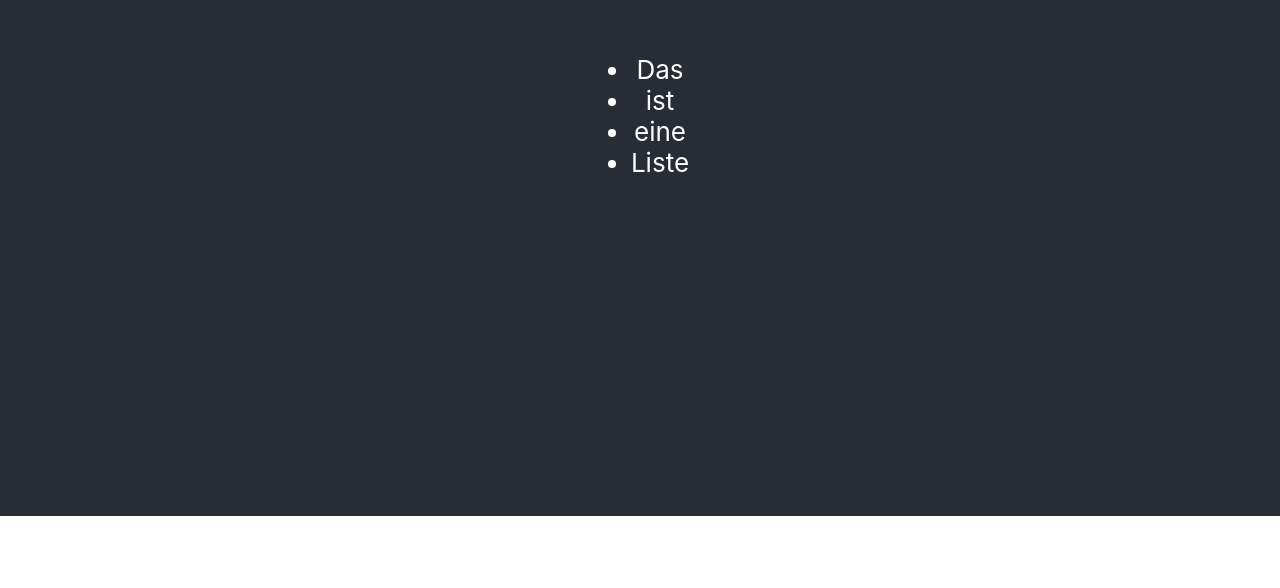
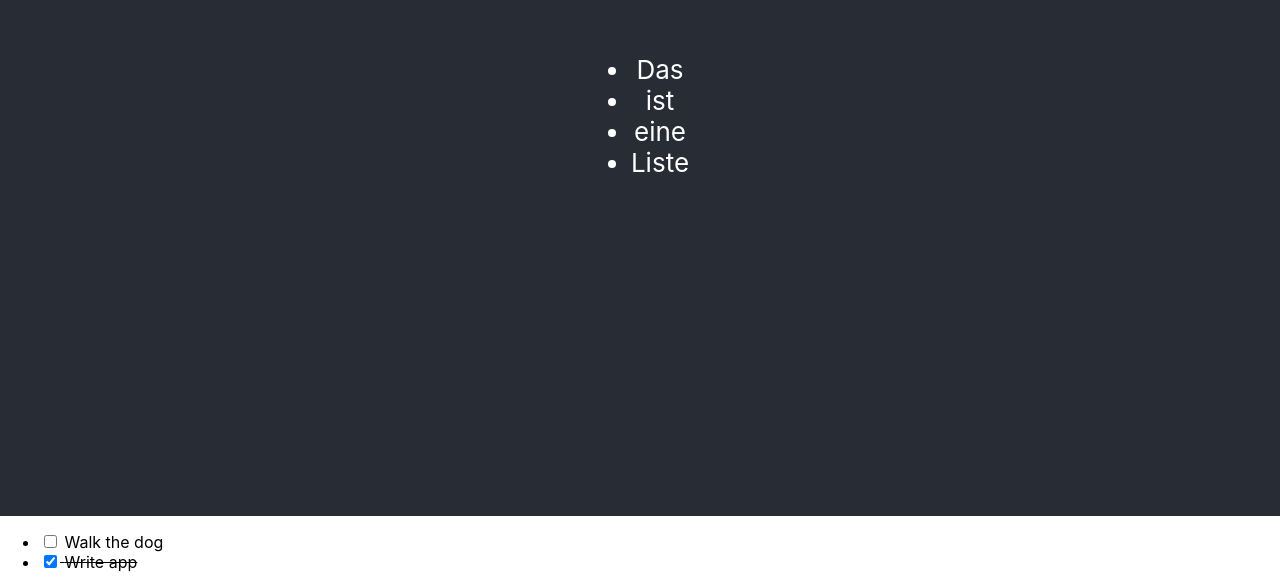
Before and after one commit to dominik-schumbert/dominik_test, a React (Create React App) app: page / in a window 1280 px wide. Shown: the part 284-872 px from the top of the page. Before the commit the page ends 800 px from the top, so only its background shows below. Built offline with nearby package versions, Linux system fonts and the light colour scheme.

Commit message:
adding a to do list

```diff
--- /dev/null
+++ b/src/ToDoApp.tsx
@@ -0,0 +1,65 @@
+import React, { ReactElement, useState } from "react";
+
+
+interface Props {
+    todo: Todo;
+    toggleToDo: ToggleTodo;
+}
+
+
+const initialTodos: Todo[] = [
+    {
+      text: 'Walk the dog',
+      complete: false,
+    },
+    {
+      text: 'Write app',
+      complete: true,
+    },
+];
+
+const TodoListItem: React.FC<Props> = ({ todo, toggleToDo }) => {
+    return (
+        <li>
+          <label
+            style={{ textDecoration: todo.complete ? 'line-through' : undefined }}
+          >
+            <input
+              type="checkbox"
+              checked={todo.complete}
+              onClick={() => {
+                toggleToDo(todo);
+              }}
+            />{' '}
+            {todo.text}
+          </label>
+        </li>
+      );
+};
+
+
+function ToDoList() {
+    const [todos, setTodos] = useState(initialTodos);
+
+    const toggleTodo = (selectedTodo: Todo) => {
+        const newTodos = todos.map((todo) => {
+          if (todo === selectedTodo) {
+            return {
+              ...todo,
+              complete: !todo.complete,
+            };
+          }
+          return todo;
+        });
+        setTodos(newTodos);
+      };
+
+    return (
+      <ul>
+        <TodoListItem todo={todos[0]} toggleToDo={toggleTodo} />
+        <TodoListItem todo={todos[1]} toggleToDo={toggleTodo} />
+      </ul>
+    );
+  }
+
+  export default ToDoList;
--- a/src/index.tsx
+++ b/src/index.tsx
@@ -2,12 +2,25 @@ import React from 'react';
 import ReactDOM from 'react-dom';
 import './index.css';
 import App from './App';
+import ToDoList from './ToDoApp';
 import MySql from './MySql';
 import reportWebVitals from './reportWebVitals';
+
+const todos: Todo[] = [
+  {
+    text: 'Walk the dog',
+    complete: false,
+  },
+  {
+    text: 'Write app',
+    complete: true,
+  },
+];
 
 ReactDOM.render(
   <React.StrictMode>
     <App />
+    <ToDoList/>
   </React.StrictMode>,
   document.getElementById('root')
 );
--- /dev/null
+++ b/src/types.d.ts
@@ -0,0 +1,6 @@
+interface Todo {
+    text: string;
+    complete: boolean;
+}
+
+type ToggleTodo = (selectedTodo: Todo) => void;
```
